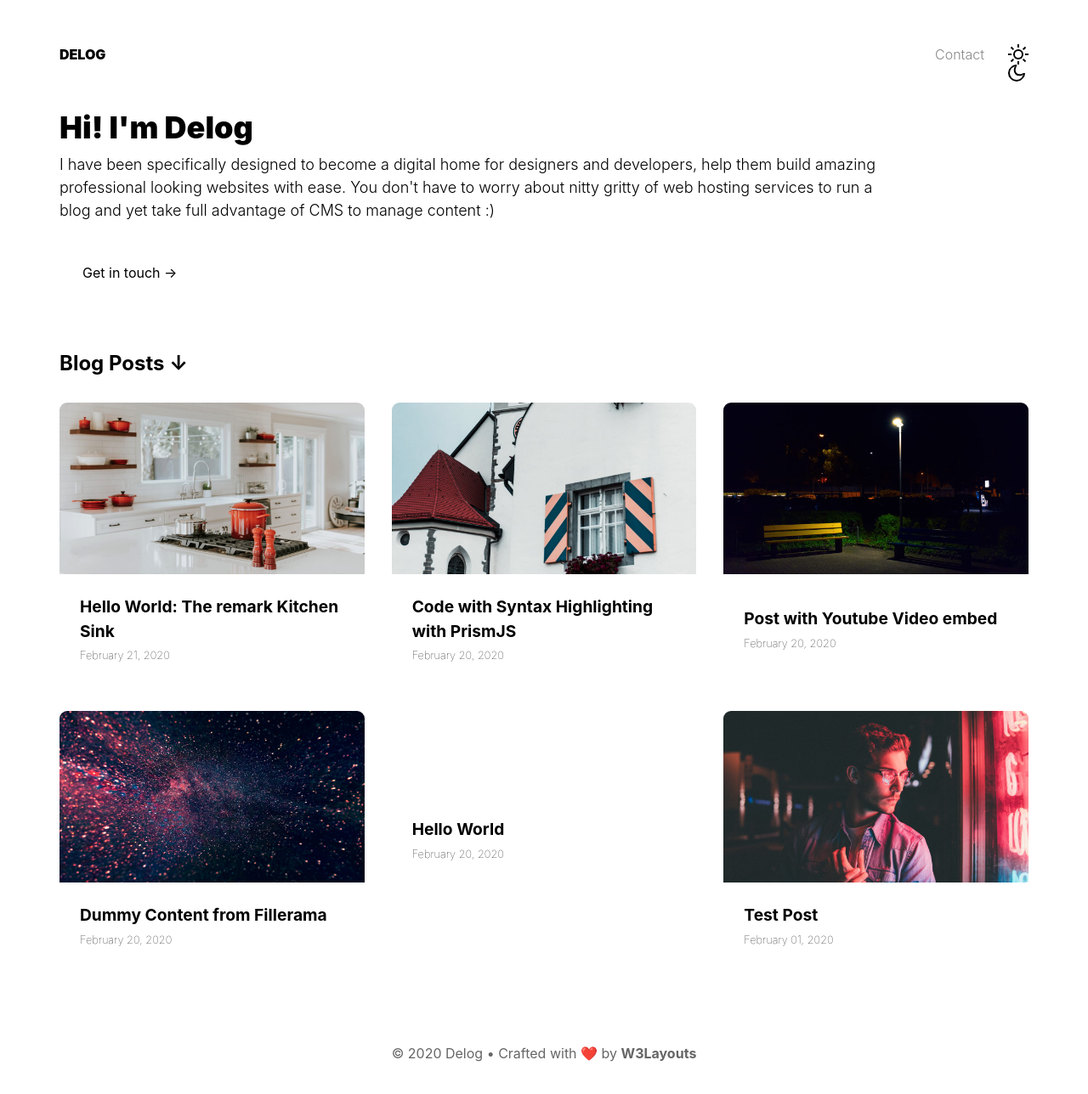
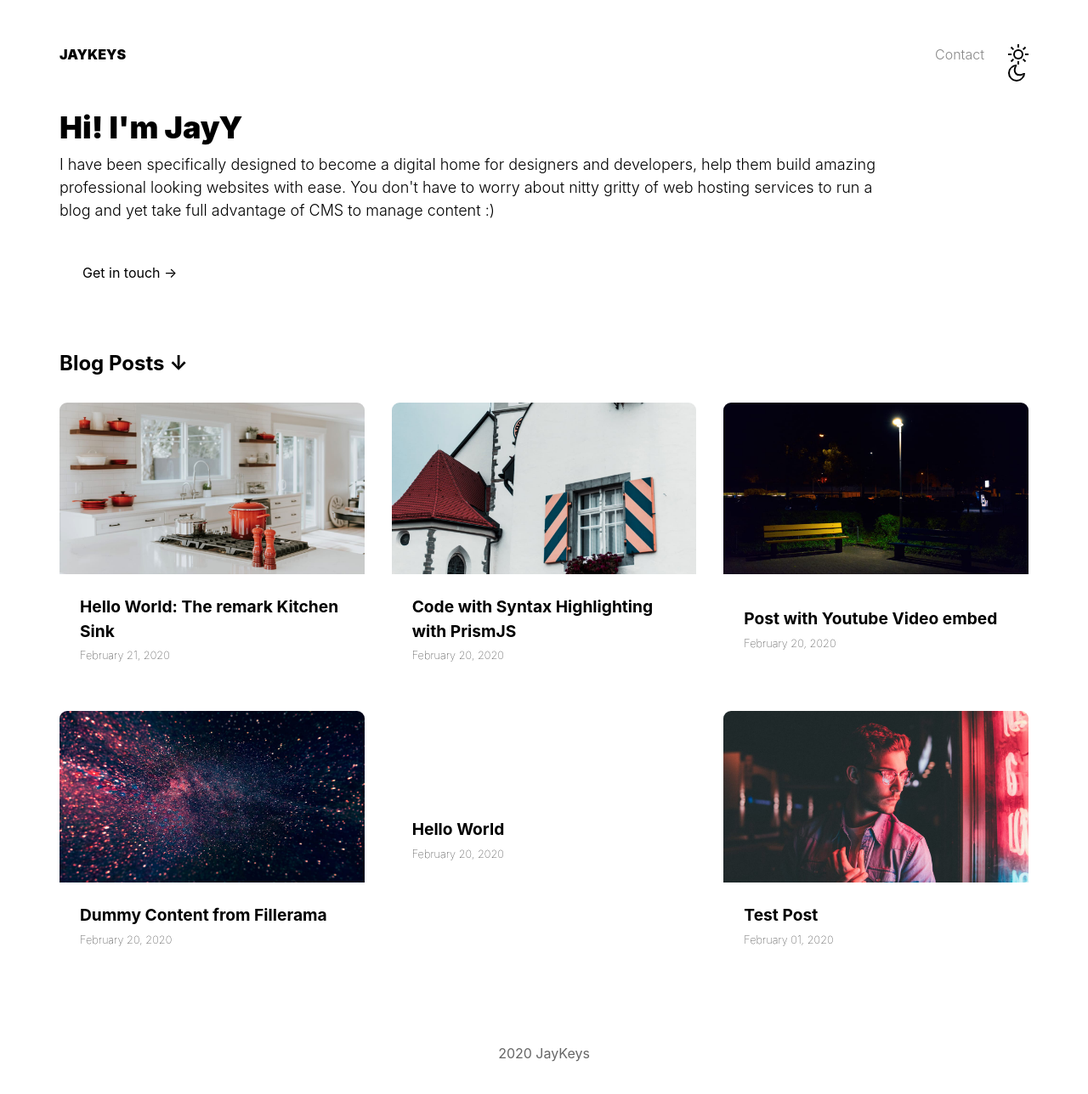
Before and after one commit to Jay2theWhy/Jay-Keys-Blog, a Gatsby site: page / in a window 1280 px wide. Shown: the whole page at 85% size. Built offline with nearby package versions, Linux system fonts and the light colour scheme; Gatsby itself is replaced by a stand-in of ours.

Commit message:
testing some changes

```diff
--- a/site-meta-data.json
+++ b/site-meta-data.json
@@ -1,9 +1,9 @@
 {
-  "title": "Delog",
-  "siteUrl": "https://delog-w3layouts.netlify.com/",
+  "title": "JayKeys",
+  "siteUrl": "https://www.jaykeysblog.com/",
   "description": "Delog, a GatsbyJS and Netlify CMS starter for Designers and Developers",
   "home": {
-    "title": "Hi! I'm Delog",
+    "title": "Hi! I'm JayY",
     "description": "I have been specifically designed to become a digital home for designers and developers, help them build amazing professional looking websites with ease. You don't have to worry about nitty gritty of web hosting services to run a blog and yet take full advantage of CMS to manage content :)"
   }
 }
--- a/src/components/layout.js
+++ b/src/components/layout.js
@@ -25,7 +25,7 @@ export default ({ children }) => {
       </header>
       {children}
       <footer className="site-footer">
-        <p>&copy; {new Date().getFullYear()} Delog &bull; Crafted with <span role="img" aria-label="love">❤️</span> by <a href="https://w3layouts.com">W3Layouts</a></p>
+        <p>{new Date().getFullYear()} JayKeys</p>
       </footer>
     </div>
   )
```
